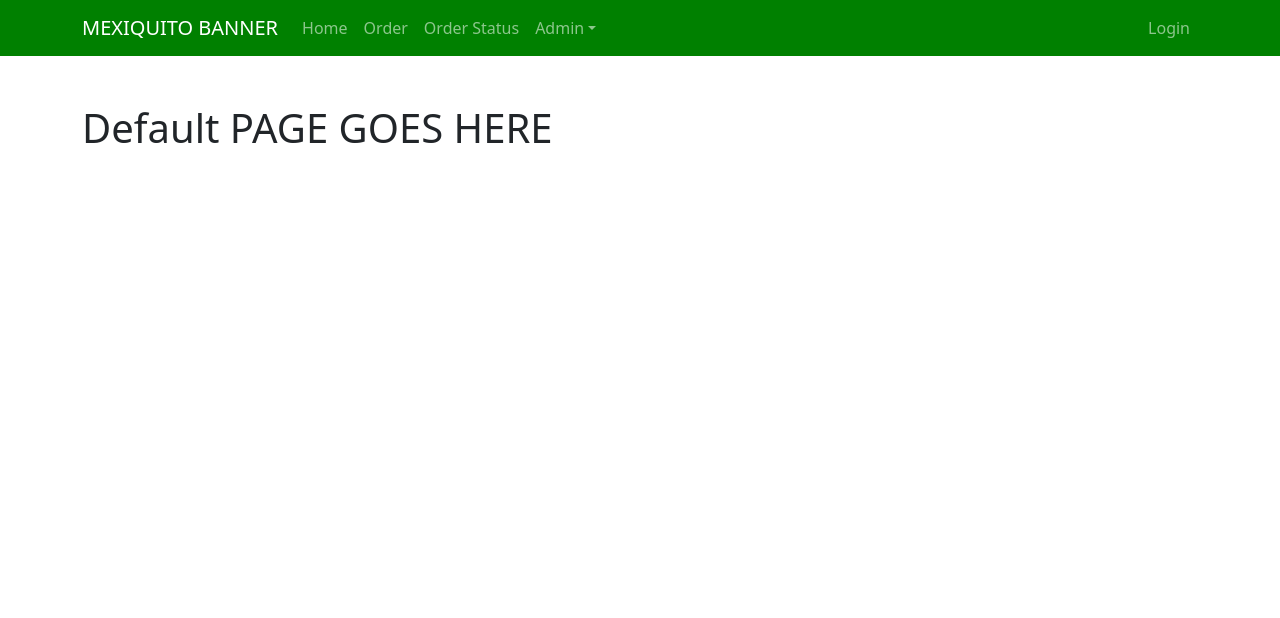
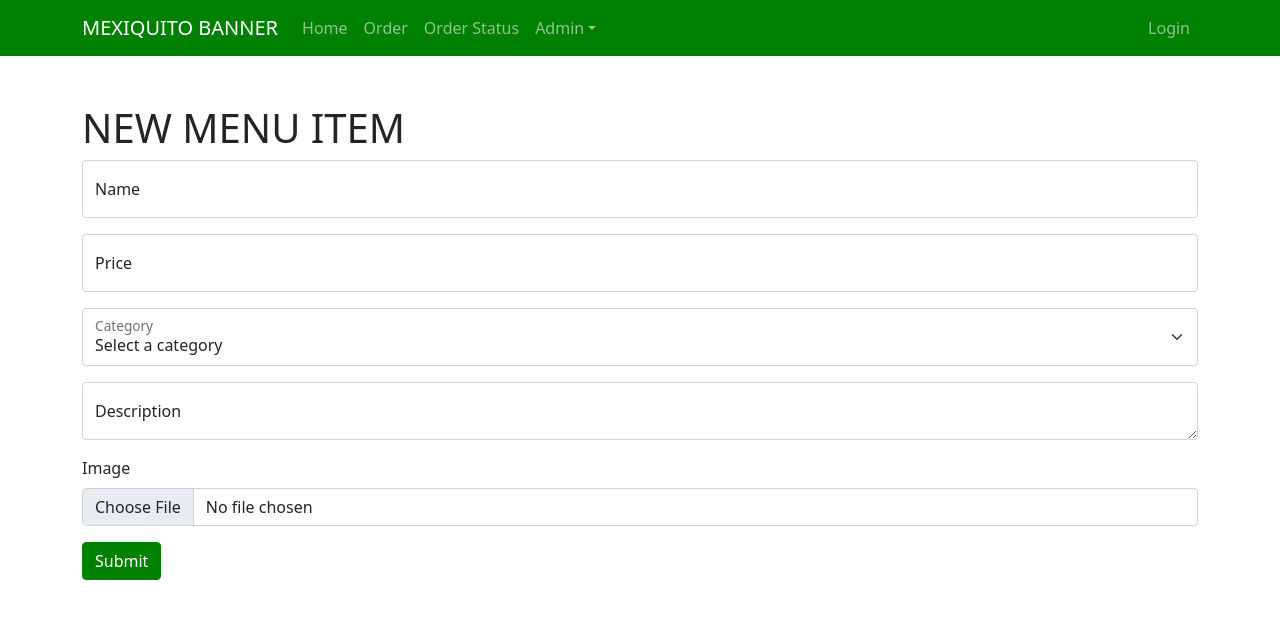
Before and after one commit to korayleigh/t3a2-b-frontend, a React (Create React App) app: page /createmenuitem in a window 1280 px wide. Shown: the top 618 px of the page. Built offline with nearby package versions, Linux system fonts and the light colour scheme.

Commit message:
added post menuItem form, get menuItem code

```diff
--- a/src/App.jsx
+++ b/src/App.jsx
@@ -5,6 +5,7 @@ import Home from './Home';
 import Order from './Order';
 import OrderStatus from './OrderStatus';
 import Login from './Login';
+import CreateMenuItem from './CreateMenuItem';
 import Default from './Default';
 import { BrowserRouter, Route, Routes} from 'react-router-dom';
 import { useReducer } from 'react';
@@ -42,6 +43,7 @@ function App() {
                 <Route path=":id/edit" element={<CategoryForm />} />
                 <Route path=":id" element={<Category />} />
               </Route>
+              <Route path="createmenuitem" element={<CreateMenuItem />} />
               <Route path="*" element={<Default />} />
             </Route>
           </Routes>
--- /dev/null
+++ b/src/CreateMenuItem.jsx
@@ -0,0 +1,13 @@
+import React from 'react';
+import MenuItemForm from './components/MenuItemForm';
+
+const CreateMenuItem = () => {
+  return (
+    <>
+      <h1>NEW MENU ITEM</h1>
+      <MenuItemForm />
+    </>
+  );
+};
+
+export default CreateMenuItem;
--- a/src/Order.jsx
+++ b/src/Order.jsx
@@ -1,8 +1,36 @@
 import React from 'react';
+import { useEffect } from 'react';
+import { useState } from 'react';
+import mexiquitoApi from './config/api';
+
 
 const Order = () => {
+  const initialState = '';
+  const [item, setItem] = useState(initialState);
+
+  const getItem = async () => {
+
+    const response = await mexiquitoApi.get('/menu/18');
+    // const item = response.data['18']
+    console.log(response);
+    console.log(item);
+    setItem(response.data);
+    return response;
+  };
+
+  useEffect( ()=>{
+    getItem();
+  }, []);
+
+
+  const test = item;
+
   return (
-    <h1>Order PAGE GOES HERE</h1>
+    <>
+      <h1>Order PAGE GOES HERE</h1>
+      <p>{test || 'NOTHING'}</p>
+    </>
+
   );
 };
 
--- /dev/null
+++ b/src/components/MenuItemForm.jsx
@@ -0,0 +1,130 @@
+import React from 'react';
+import {Form, Button, FloatingLabel, Alert} from 'react-bootstrap';
+import {useState} from 'react';
+import { useNavigate } from 'react-router-dom';
+import mexiquitoApi from '../config/api';
+
+
+const MenuItemForm = () => {
+
+  const initialFormState = {
+    name: '',
+    price: '',
+    description: '',
+    category_id: '',
+    image: null,
+    validated: false,
+    valid: false
+  };
+
+  const [formState, setFormState] = useState(initialFormState);
+  const navigate = useNavigate();
+
+  const handleChange = (event) => {
+    console.log('BEFORE:');
+    console.log(formState);
+    setFormState({
+      ...formState,
+      validated: false,
+      [event.target.name]: event.target.value
+    });
+  };
+
+  // const handleSubmit = (event) => {
+  //   event.preventDefault();
+  //   setFormState({
+  //     ...formState,
+  //     validated: false
+  //   });
+  //   signIn(formState)
+  //     .then(({ email, jwt }) => {
+  //       sessionStorage.setItem('jwt', jwt);
+  //       sessionStorage.setItem('email', email);
+  //       setLoginCredentials(dispatch, email, jwt);
+  //       setFormState({
+  //         ...formState,
+  //         validated: true,
+  //         valid: true
+  //       });
+  //     })
+  //     .catch(error => {
+  //       if (error.response.status === 401) {
+  //         console.log('Unauthorised');
+  //         setFormState({
+  //           ...formState,
+  //           validated: true,
+  //           valid: false
+  //         });
+  //       }
+  //     });
+
+  // };
+
+  const handleSubmit = async (event) => {
+    event.preventDefault();
+
+    const formData = new FormData();
+    formData.append('name', formState.name);
+    formData.append('price', formState.price);
+    formData.append('description', formState.description);
+    formData.append('category_id', formState.category_id);
+    formData.append('image', formState.image);
+
+    const response = await mexiquitoApi.post('/menu_items', formData);
+    console.log(response);
+    navigate('/menu_items/:id');
+  };
+
+  const handleImageChange = event => {
+    setFormState({ ...formState, image: event.target.files[0] });
+  };
+
+  return (
+    <Form onSubmit={handleSubmit} noValidate >
+      <Form.Group className="mb-3" controlId="formBasicName">
+        <FloatingLabel controlId='floatinginput' label="Name" className='mb-3'>
+          <Form.Control type="text" placeholder="Enter name" name="name" onChange={handleChange} value={formState.name} isInvalid={formState.validated && !formState.valid} isValid={formState.validated && formState.valid} />
+        </FloatingLabel>
+      </Form.Group>
+
+      <Form.Group className="mb-3" controlId="formBasicNumber">
+        <FloatingLabel controlId='floatingPrice' label="Price" className='mb-3'>
+          <Form.Control type="number" placeholder="Price" name="price" onChange={handleChange}  value={formState.price} isInvalid={formState.validated && !formState.valid}isValid={formState.validated && formState.valid}  />
+        </FloatingLabel>
+      </Form.Group>
+
+      <Form.Group className="mb-3" controlId="formBasicCategory">
+        <FloatingLabel controlId="floatingSelect" label="Category">
+          <Form.Select aria-label="Default select example" name="category_id" onChange={handleChange}  value={formState.category_id}>
+            <option>Select a category</option>
+            <option value="1">Entrees</option>
+            <option value="2">Tacos</option>
+            <option value="3">Mains</option>
+            <option value="4">Postres</option>
+            <option value="5">Drinks</option>
+          </Form.Select>
+        </FloatingLabel>
+      </Form.Group>
+
+      <Form.Group className="mb-3" controlId="formBasicDescription">
+        <FloatingLabel controlId='floatingDescription' label="Description" className='mb-3'>
+          <Form.Control as="textarea" placeholder="Description" name="description" onChange={handleChange}  value={formState.description} isInvalid={formState.validated && !formState.valid}isValid={formState.validated && formState.valid}  />
+        </FloatingLabel>
+      </Form.Group>
+
+      <Form.Group controlId="formImage" className="mb-3">
+        <Form.Label>Image</Form.Label>
+        <Form.Control type="file" accept='image/*' multiple={false} onChange={handleImageChange}/>
+      </Form.Group>
+
+
+      <Form.Group className="mb-3" controlId="formButton">
+        <Button variant="primary" type="submit">Submit</Button>
+      </Form.Group>
+      { (formState.validated && !formState.valid) && <Alert variant='danger'>Incorrect email or password</Alert> }
+
+    </Form>
+  );
+};
+
+export default MenuItemForm;
```
